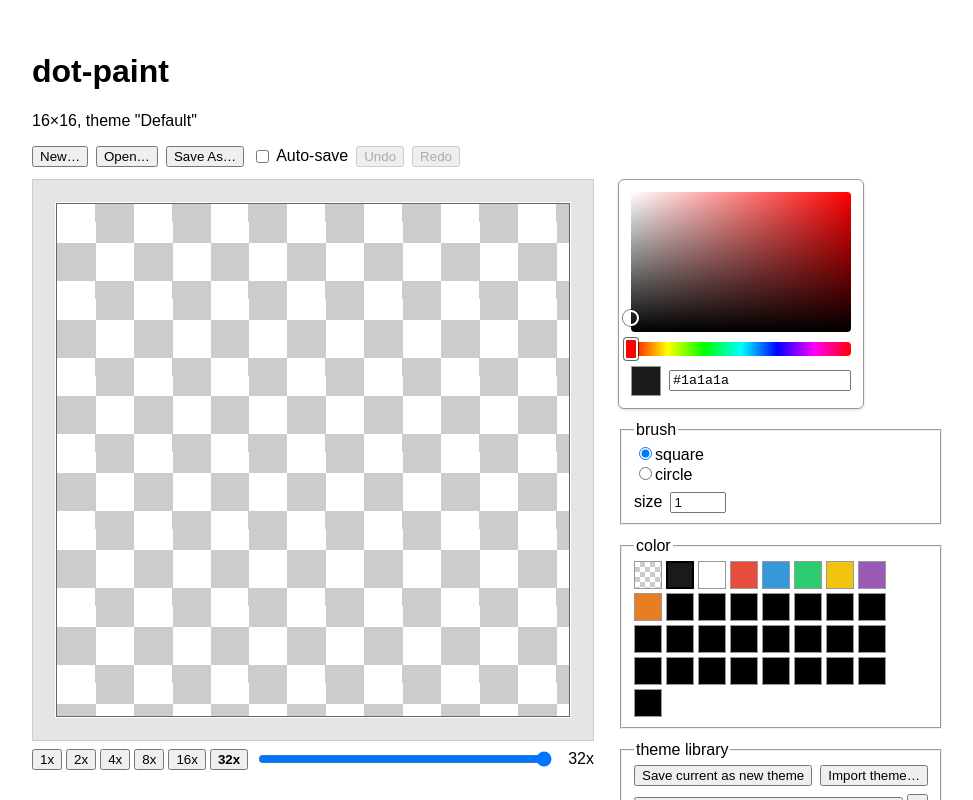
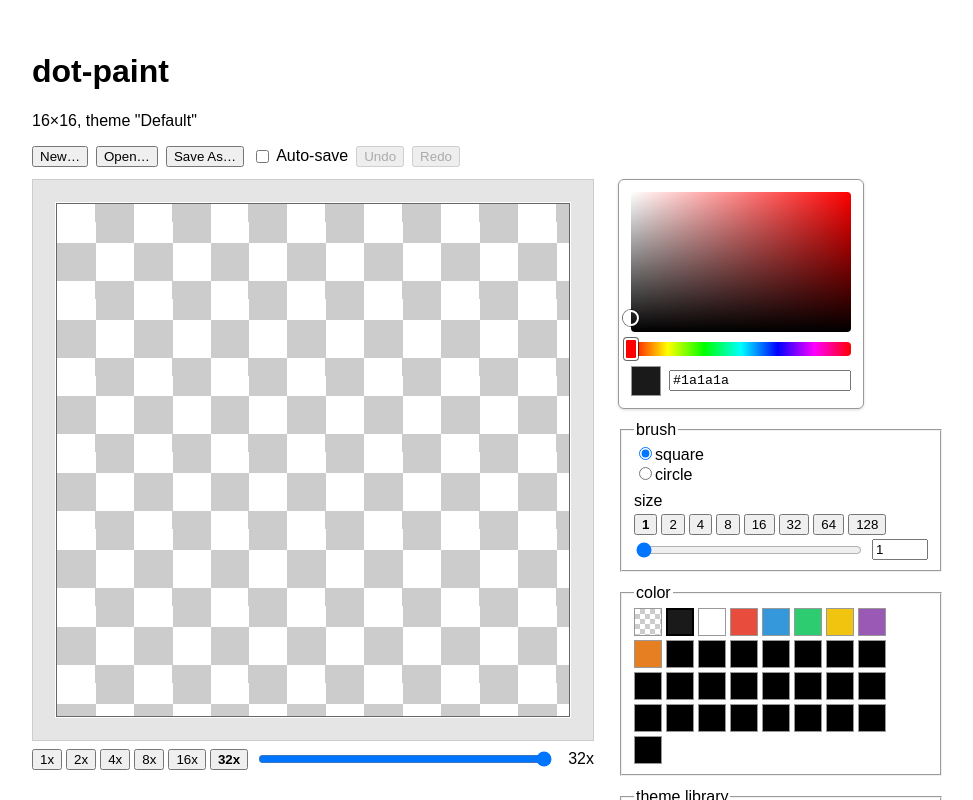
Before and after one commit to jiebanh/dot-paint, a React (Vite) app in the folder packages/web/: page / in a window 1280 px wide. Shown: the top 800 px of the page, without its empty margins (0-973 px from the left). Built offline with nearby package versions, Linux system fonts and the light colour scheme.

Commit message:
feat: add brush control

```diff
--- a/packages/web/src/App.tsx
+++ b/packages/web/src/App.tsx
@@ -2,6 +2,7 @@ import type { BrushShape } from "@dot-paint/core";
 import { createDocument, deserialize, Document, serialize, TRANSPARENT_INDEX } from "@dot-paint/core";
 import { useEffect, useState } from "react";
 import { BUILT_IN_THEMES } from "./builtInThemes";
+import { BrushSizeControl } from "./components/BrushSizeControl";
 import { Canvas, type PaintTool } from "./components/Canvas";
 import { ColorPickerPanel } from "./components/ColorPickerPanel";
 import { FileMenu } from "./components/FileMenu";
@@ -126,17 +127,10 @@ export function App() {
                 {shape}
               </label>
             ))}
-            <label style={{ display: "block", marginTop: 8 }}>
-              size
-              <input
-                type="number"
-                min={1}
-                max={8}
-                value={tool.size}
-                onChange={(e) => setTool((t) => ({ ...t, size: Number(e.target.value) || 1 }))}
-                style={{ width: 48, marginLeft: 8 }}
-              />
-            </label>
+            <div style={{ marginTop: 8 }}>
+              <div style={{ marginBottom: 4 }}>size</div>
+              <BrushSizeControl size={tool.size} onChange={(size) => setTool((t) => ({ ...t, size }))} />
+            </div>
           </fieldset>
 
           <fieldset>
--- /dev/null
+++ b/packages/web/src/components/BrushSizeControl.tsx
@@ -0,0 +1,49 @@
+const MAX_SIZE = 128;
+
+const PRESET_SIZES = [1, 2, 4, 8, 16, 32, 64, 128] as const;
+
+function clamp(value: number): number {
+  return Math.max(1, Math.min(MAX_SIZE, Math.round(value) || 1));
+}
+
+interface BrushSizeControlProps {
+  size: number;
+  onChange: (size: number) => void;
+}
+
+export function BrushSizeControl({ size, onChange }: BrushSizeControlProps) {
+  return (
+    <div style={{ display: "flex", flexDirection: "column", gap: 4 }}>
+      <div style={{ display: "flex", flexWrap: "wrap", gap: 4 }}>
+        {PRESET_SIZES.map((preset) => (
+          <button
+            key={preset}
+            type="button"
+            onClick={() => onChange(preset)}
+            style={{ fontWeight: preset === size ? "bold" : "normal" }}
+          >
+            {preset}
+          </button>
+        ))}
+      </div>
+      <label style={{ display: "flex", alignItems: "center", gap: 8 }}>
+        <input
+          type="range"
+          min={1}
+          max={MAX_SIZE}
+          value={size}
+          onChange={(e) => onChange(clamp(Number(e.target.value)))}
+          style={{ flex: 1 }}
+        />
+        <input
+          type="number"
+          min={1}
+          max={MAX_SIZE}
+          value={size}
+          onChange={(e) => onChange(clamp(Number(e.target.value)))}
+          style={{ width: 48 }}
+        />
+      </label>
+    </div>
+  );
+}
```
